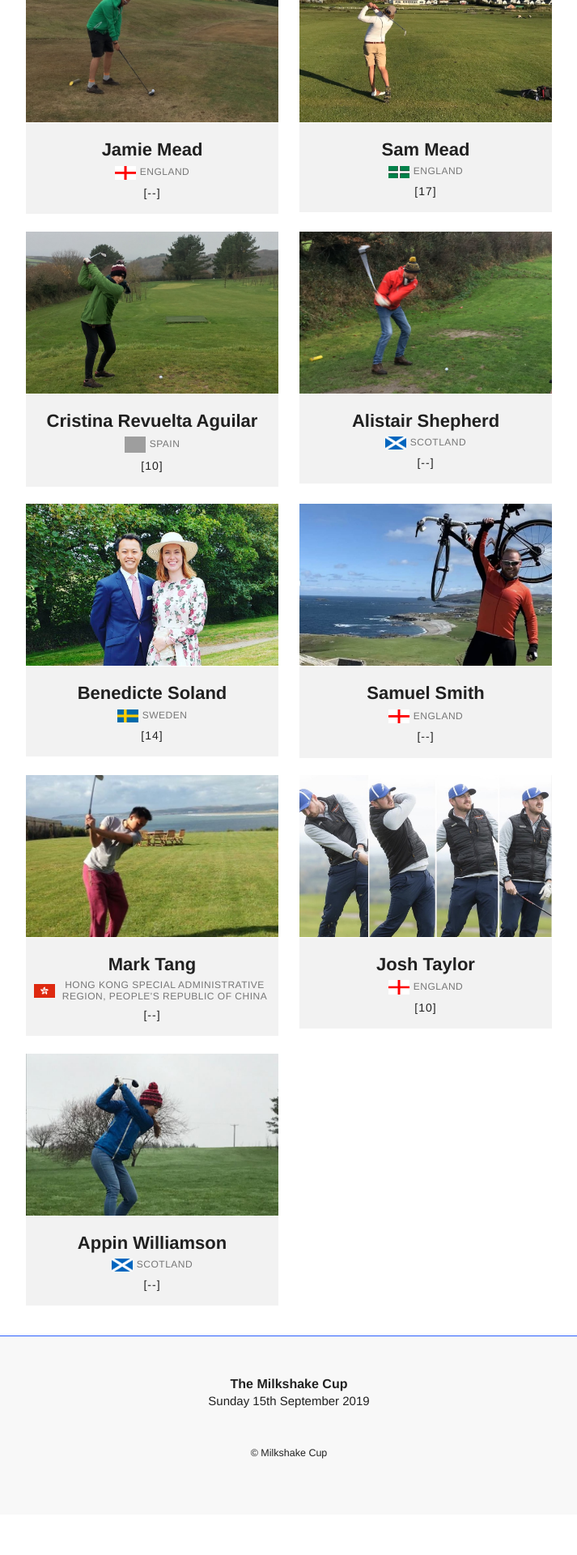
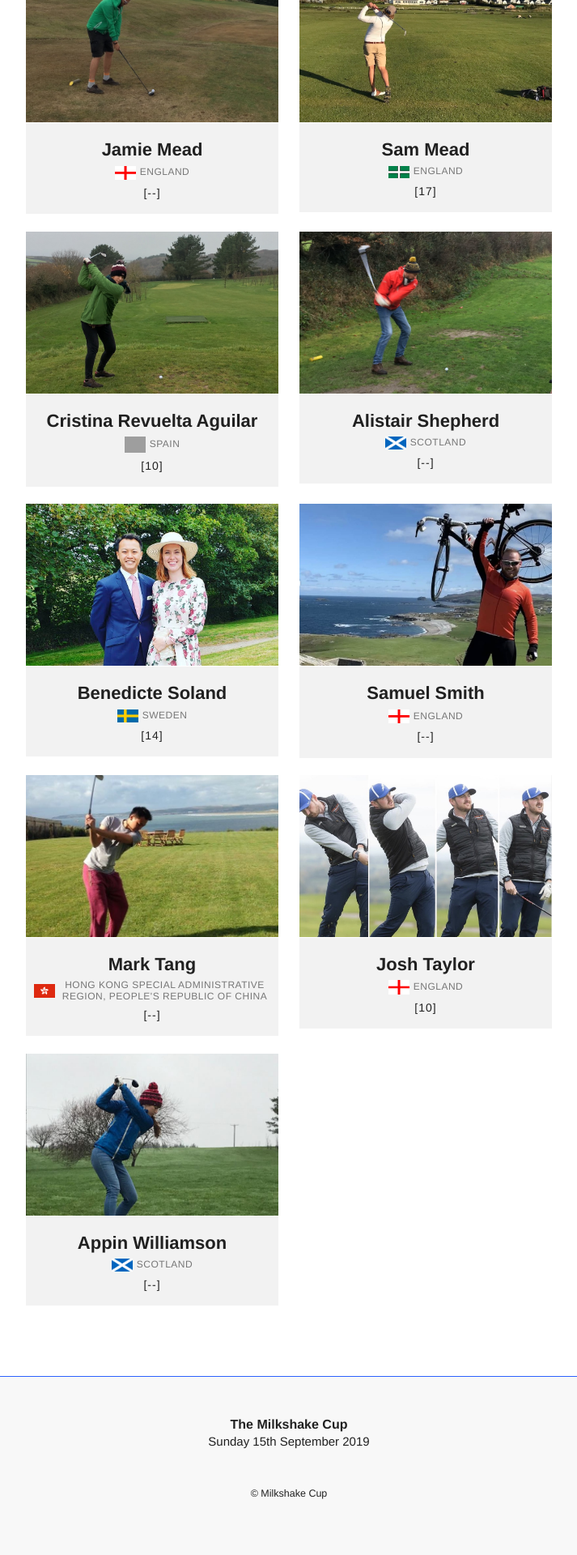
Before and after one commit to samjamead/milkshakecup-archive, a Jekyll site: the page built from index.html, in a window 1280 px wide. Shown: the part 2030-3950 px from the top of the page at 81% size, without its empty margins (283-996 px from the left). Built offline with Jekyll 4.4.1, drawn with Linux system fonts in a browser that asks for light colours; comment, search, counter and statistics services are not loaded; before the commit the page ends 3900 px from its top, so only the background shows below that; grey boxes are pictures that could not be loaded.

Commit message:
Move style

```diff
--- a/_includes/head.html
+++ b/_includes/head.html
@@ -2,7 +2,7 @@
   <meta charset="utf-8">
   <meta http-equiv="X-UA-Compatible" content="IE=edge">
   <meta name="viewport" content="width=device-width, initial-scale=1">
-  <link rel="stylesheet" href={{ "/assets/main.css" | prepend: site.url }}>
+  <link rel="stylesheet" href={{ "./assets/main.css" }}>
   <title>The Milkshake Cup</title>
 
   {% if jekyll.environment == 'production' %}
--- a/_sass/_footer.scss
+++ b/_sass/_footer.scss
@@ -1,7 +1,4 @@
 footer {
-  position: absolute;
-  left: 0;
-  bottom: 0;
   width: 100%;
 }
 .site-footer {
--- a/assets/scripts.js
+++ b/assets/scripts.js
@@ -7,9 +7,6 @@ jQuery( document ).ready(function($){
     return false;
   });
 
-  // Stick the footer to the bottom of the page
-  stickyFooter();
-
   // Toggle menu
   var $hamburger = $('.hamburger');
   $hamburger.on("click", function(){
@@ -18,9 +15,3 @@ jQuery( document ).ready(function($){
   });
 
 });
-
-// Dynamically set bottom margin of body for sticky footer
-function stickyFooter() {
-  var bodyBottomMargin = $('footer').outerHeight();
-  $("body").css("margin-bottom", bodyBottomMargin);
-}
```
Also changed, not shown: 5 other files.
